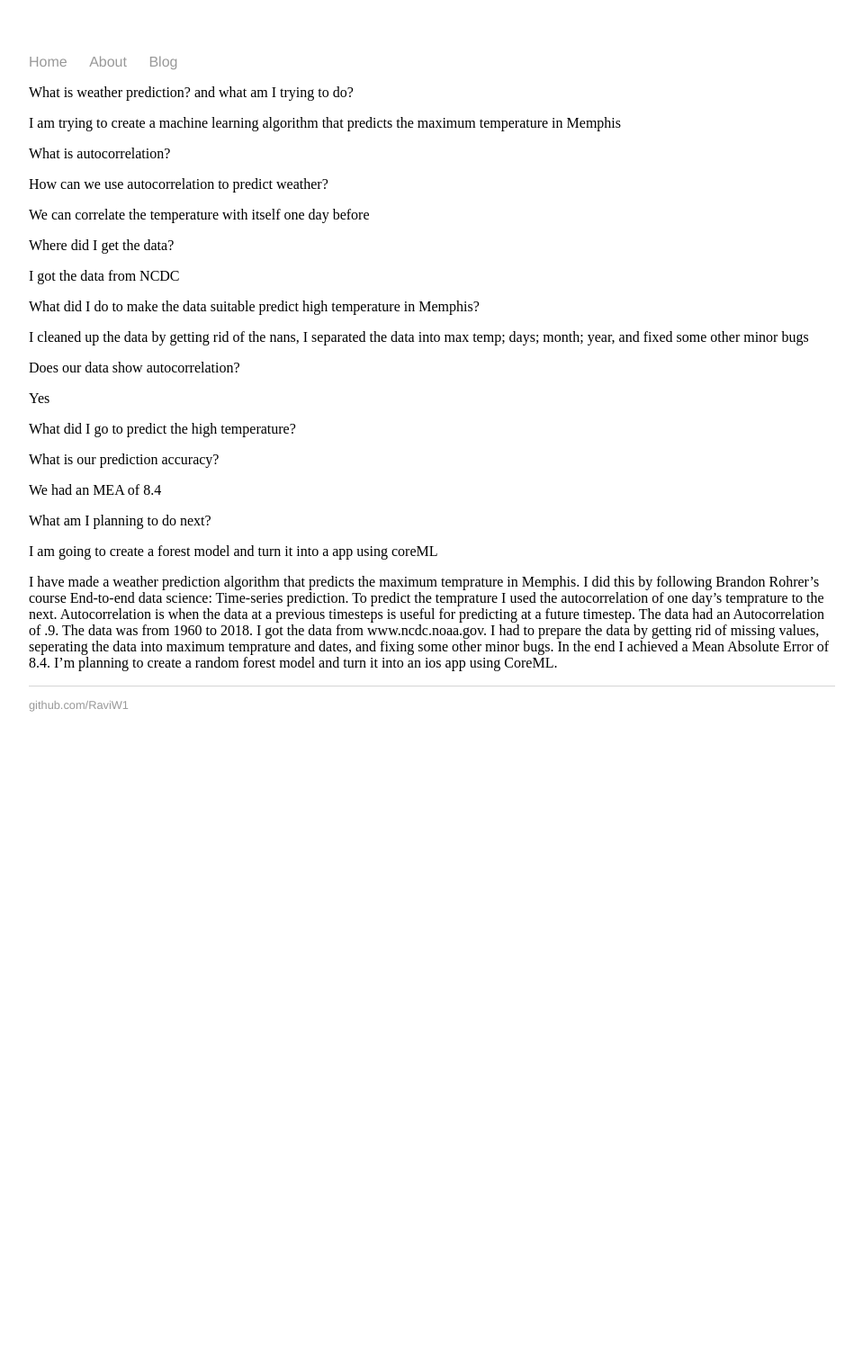
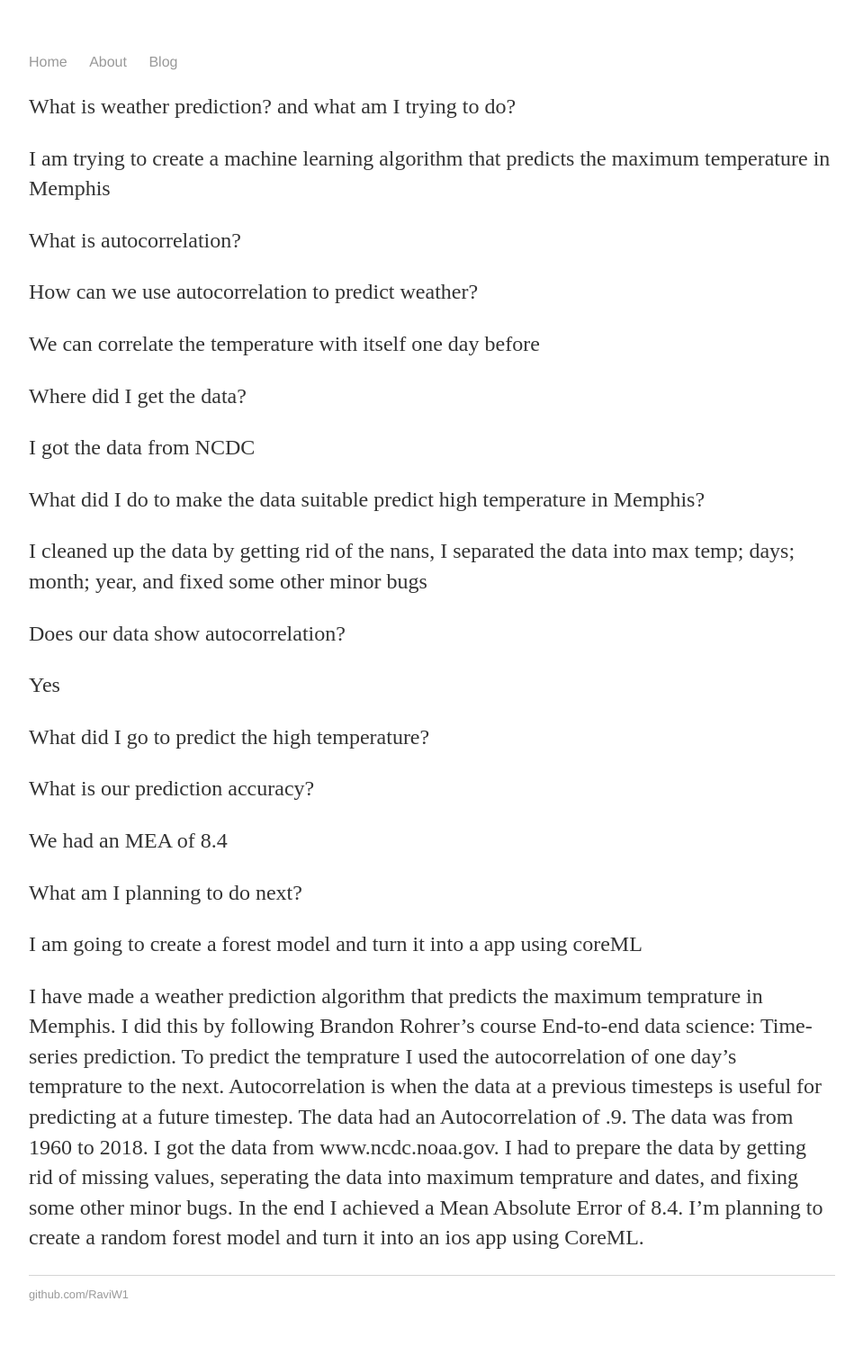
Before and after one commit to RaviW1/ravi_wije_old_site, a Jekyll site: the page built from weather_data_analysis.md, in a window 1280 px wide. Shown: the whole page at 90% size, without its empty margins (160-1119 px from the left). Built offline with Jekyll 4.4.1, drawn with Linux system fonts in a browser that asks for light colours; our own code applies the rules of GitHub Pages for plain Markdown files; before the commit the page ends 900 px from its top, so only the background shows below that.

Commit message:
Update main.css

```diff
--- a/css/main.css
+++ b/css/main.css
@@ -29,6 +29,11 @@
 	line-height: 1.4em;
 	color: #333;
 }
+p {
+	font-size: 1.5em;
+	line-height: 1.4em;
+	color: #333;
+}
 footer {
 	border-top: 1px solid #d5d5d5;
 	font-size: .8em;
```
